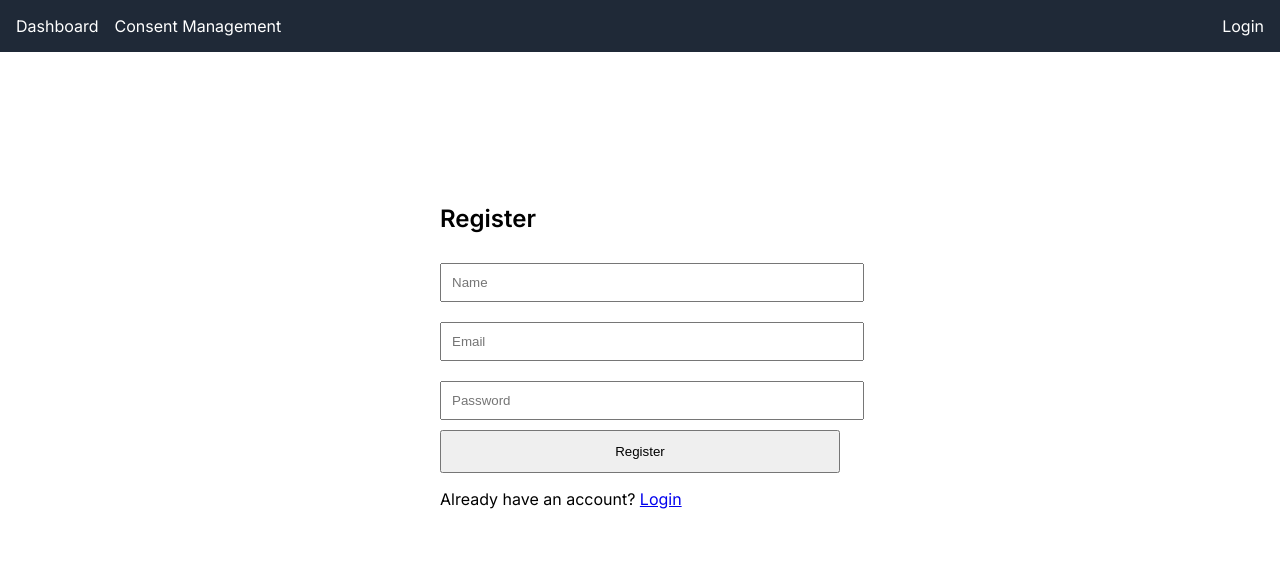
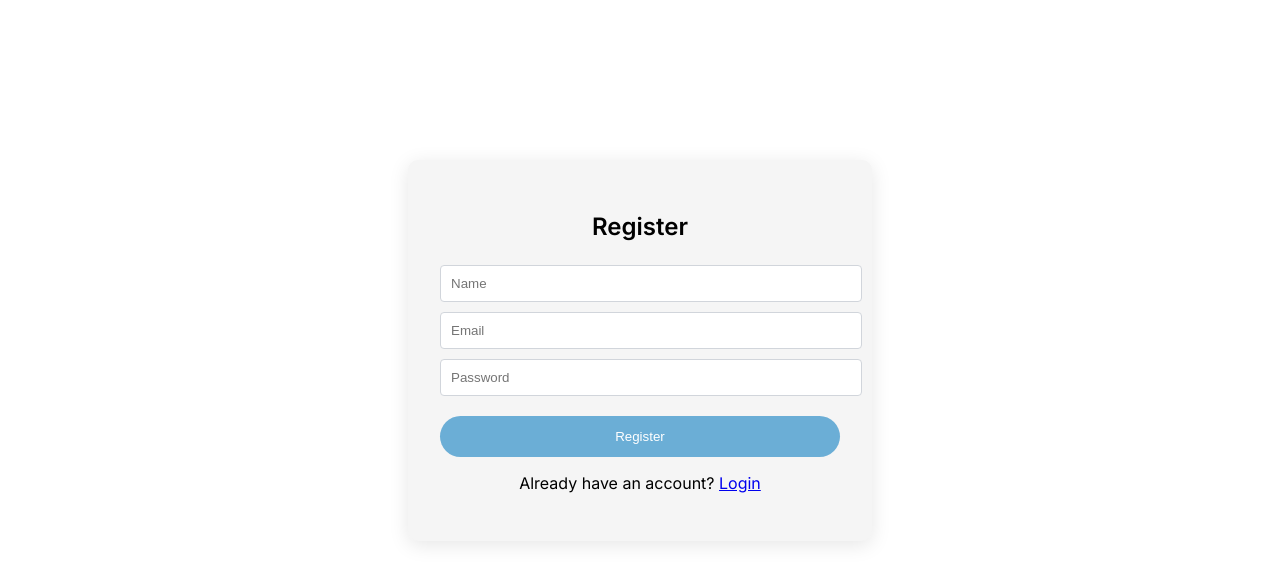
Before and after one commit to Shrinavv/cmap, a React (Vite) app in the folder dashboard/: page /register in a window 1280 px wide. Shown: the top 584 px of the page. Built offline with nearby package versions, Linux system fonts and the light colour scheme; the HTML template or start-up script is replaced by a standard one.

Commit message:
Minor frontend modification

```diff
--- a/dashboard/src/App.jsx
+++ b/dashboard/src/App.jsx
@@ -1,4 +1,4 @@
-import { BrowserRouter as Router, Routes, Route } from 'react-router-dom';
+import { BrowserRouter as Router, Routes, Route, useLocation } from 'react-router-dom';
 import Navbar from './components/Navbar.jsx';
 import Login from './pages/Login.jsx';
 import Register from './pages/Register.jsx';
@@ -6,16 +6,31 @@ import Dashboard from './pages/Dashboard.jsx';
 import Consent from './pages/Consent.jsx';
 import ProtectedRoute from './components/ProtectedRoute.jsx';
 
-function App() {
+function Layout() {
+  const location = useLocation();
+
+  const hideNavbar =
+    location.pathname === '/login' ||
+    location.pathname === '/register';
+
   return (
-    <Router>
-      <Navbar />
+    <>
+      {!hideNavbar && <Navbar />}
+
       <Routes>
         <Route path="/login" element={<Login />} />
         <Route path="/register" element={<Register />} />
         <Route path="/" element={<ProtectedRoute><Dashboard /></ProtectedRoute>} />
         <Route path="/consent" element={<ProtectedRoute><Consent /></ProtectedRoute>} />
       </Routes>
+    </>
+  );
+}
+
+function App() {
+  return (
+    <Router>
+      <Layout />
     </Router>
   );
 }
--- a/dashboard/src/components/Navbar.jsx
+++ b/dashboard/src/components/Navbar.jsx
@@ -53,7 +53,7 @@ const Navbar = () => {
       <div>
         {user ? (
           <>
-            <span>Welcome, {user.name || user.email}</span>
+            <span>Welcome {user.name || user.email}</span>
 
             <button
               onClick={handleLogout}
--- a/dashboard/src/pages/Consent.jsx
+++ b/dashboard/src/pages/Consent.jsx
@@ -116,15 +116,15 @@ const Consent = () => {
             value={domain}
             onChange={(e) => setDomain(e.target.value)}
             required
-            style={{ width: '100%', padding: '12px', margin: '10px 0', fontSize: '16px' }}
-          />
+            style={{ width: '50%', padding: '12px', margin: '10px 0', fontSize: '16px',border:"2px solid #d1d5db",borderRadius:"4px" }}
+          /><br></br>
           <input
             type="text"
             placeholder="Subject"
             value={subject}
             onChange={(e) => setSubject(e.target.value)}
             required
-            style={{ width: '100%', padding: '12px', margin: '10px 0', fontSize: '16px' }}
+            style={{ width: '95%', padding: '12px', margin: '10px 0', fontSize: '16px',border:"2px solid #d1d5db",borderRadius:"4px" }}
           />
           <textarea
             placeholder="Describe your grievance in detail..."
@@ -132,7 +132,7 @@ const Consent = () => {
             onChange={(e) => setDescription(e.target.value)}
             rows="5"
             required
-            style={{ width: '100%', padding: '12px', margin: '10px 0', fontSize: '16px' }}
+            style={{ width: '95%', padding: '12px', margin: '10px 0', fontSize: '16px',border:"2px solid #d1d5db",borderRadius:"4px" }}
           />
           <button
             type="submit"
--- a/dashboard/src/pages/Login.jsx
+++ b/dashboard/src/pages/Login.jsx
@@ -22,18 +22,78 @@ const Login = () => {
     }
   };
 
-  return (
-    <div style={{ maxWidth: '400px', margin: '100px auto', padding: '2rem' }}>
-      <h2>Login</h2>
-      {error && <p style={{ color: 'red' }}>{error}</p>}
-      <form onSubmit={handleLogin}>
-        <input type="email" placeholder="Email" value={email} onChange={e => setEmail(e.target.value)} required style={{ width: '100%', padding: '10px', margin: '10px 0' }} />
-        <input type="password" placeholder="Password" value={password} onChange={e => setPassword(e.target.value)} required style={{ width: '100%', padding: '10px', margin: '10px 0' }} />
-        <button type="submit" style={{ width: '100%', padding: '12px' }}>Login</button>
-      </form>
-      <p>Don't have an account? <a href="/register">Register</a></p>
-    </div>
-  );
+return (
+  <div
+    style={{
+      maxWidth: '400px',
+      margin: '160px auto',
+      padding: '4rem',
+      background: "rgb(245,245,245)",
+      borderRadius: "10px",
+      textAlign: "center"
+    }}
+  >
+    <h2 style={{ marginBottom: "1.5rem" }}>Login</h2>
+
+    {error && <p style={{ color: 'red' }}>{error}</p>}
+
+    <form
+      onSubmit={handleLogin}
+      style={{
+        display: "flex",
+        flexDirection: "column",
+        gap: "10px"
+      }}
+    >
+      <input
+        type="email"
+        placeholder="Email"
+        value={email}
+        onChange={e => setEmail(e.target.value)}
+        required
+        style={{
+          width: '100%',
+          padding: '10px',
+          border: "1px solid #d1d5db",
+          borderRadius: "4px"
+        }}
+      />
+
+      <input
+        type="password"
+        placeholder="Password"
+        value={password}
+        onChange={e => setPassword(e.target.value)}
+        required
+        style={{
+          width: '100%',
+          padding: '10px',
+          border: "1px solid #d1d5db",
+          borderRadius: "4px"
+        }}
+      />
+
+      <button
+        type="submit"
+        style={{
+          padding: '0.8rem',
+          background: "#6baed6",
+          border: "0px",
+          borderRadius: "2rem",
+          color: "white",
+          cursor: "pointer",
+          marginTop: "10px"
+        }}
+      >
+        Login
+      </button>
+    </form>
+
+    <p style={{ marginTop: "1rem" }}>
+      Don't have an account? <a href="/register">Register</a>
+    </p>
+  </div>
+);
 };
 
 export default Login;
--- a/dashboard/src/pages/Register.jsx
+++ b/dashboard/src/pages/Register.jsx
@@ -24,16 +24,89 @@ const Register = () => {
   };
 
   return (
-    <div style={{ maxWidth: '400px', margin: '100px auto', padding: '2rem' }}>
-      <h2>Register</h2>
+    <div
+      style={{
+        maxWidth: '400px',
+        margin: '160px auto',
+        padding: '2rem',
+        background: "rgb(245,245,245)",
+        borderRadius: "10px",
+        textAlign: "center",
+        boxShadow: "0 4px 20px rgba(0,0,0,0.1)"
+      }}
+    >
+      <h2 style={{ marginBottom: "1.5rem" }}>Register</h2>
+
       {error && <p style={{ color: 'red' }}>{error}</p>}
-      <form onSubmit={handleRegister}>
-        <input type="text" placeholder="Name" value={name} onChange={e => setName(e.target.value)} style={{ width: '100%', padding: '10px', margin: '10px 0' }} />
-        <input type="email" placeholder="Email" value={email} onChange={e => setEmail(e.target.value)} required style={{ width: '100%', padding: '10px', margin: '10px 0' }} />
-        <input type="password" placeholder="Password" value={password} onChange={e => setPassword(e.target.value)} required style={{ width: '100%', padding: '10px', margin: '10px 0' }} />
-        <button type="submit" style={{ width: '100%', padding: '12px' }}>Register</button>
+
+      <form
+        onSubmit={handleRegister}
+        style={{
+          display: "flex",
+          flexDirection: "column",
+          gap: "10px"
+        }}
+      >
+        <input
+          type="text"
+          placeholder="Name"
+          value={name}
+          onChange={e => setName(e.target.value)}
+          style={{
+            width: '100%',
+            padding: '10px',
+            border: "1px solid #d1d5db",
+            borderRadius: "4px"
+          }}
+        />
+
+        <input
+          type="email"
+          placeholder="Email"
+          value={email}
+          onChange={e => setEmail(e.target.value)}
+          required
+          style={{
+            width: '100%',
+            padding: '10px',
+            border: "1px solid #d1d5db",
+            borderRadius: "4px"
+          }}
+        />
+
+        <input
+          type="password"
+          placeholder="Password"
+          value={password}
+          onChange={e => setPassword(e.target.value)}
+          required
+          style={{
+            width: '100%',
+            padding: '10px',
+            border: "1px solid #d1d5db",
+            borderRadius: "4px"
+          }}
+        />
+
+        <button
+          type="submit"
+          style={{
+            padding: '0.8rem',
+            background: "#6baed6",
+            border: "0px",
+            borderRadius: "2rem",
+            color: "white",
+            cursor: "pointer",
+            marginTop: "10px"
+          }}
+        >
+          Register
+        </button>
       </form>
-      <p>Already have an account? <a href="/login">Login</a></p>
+
+      <p style={{ marginTop: "1rem" }}>
+        Already have an account? <a href="/login">Login</a>
+      </p>
     </div>
   );
 };
```
Also changed, not shown: 2 other files (tests, documents, lock files or other folders).
